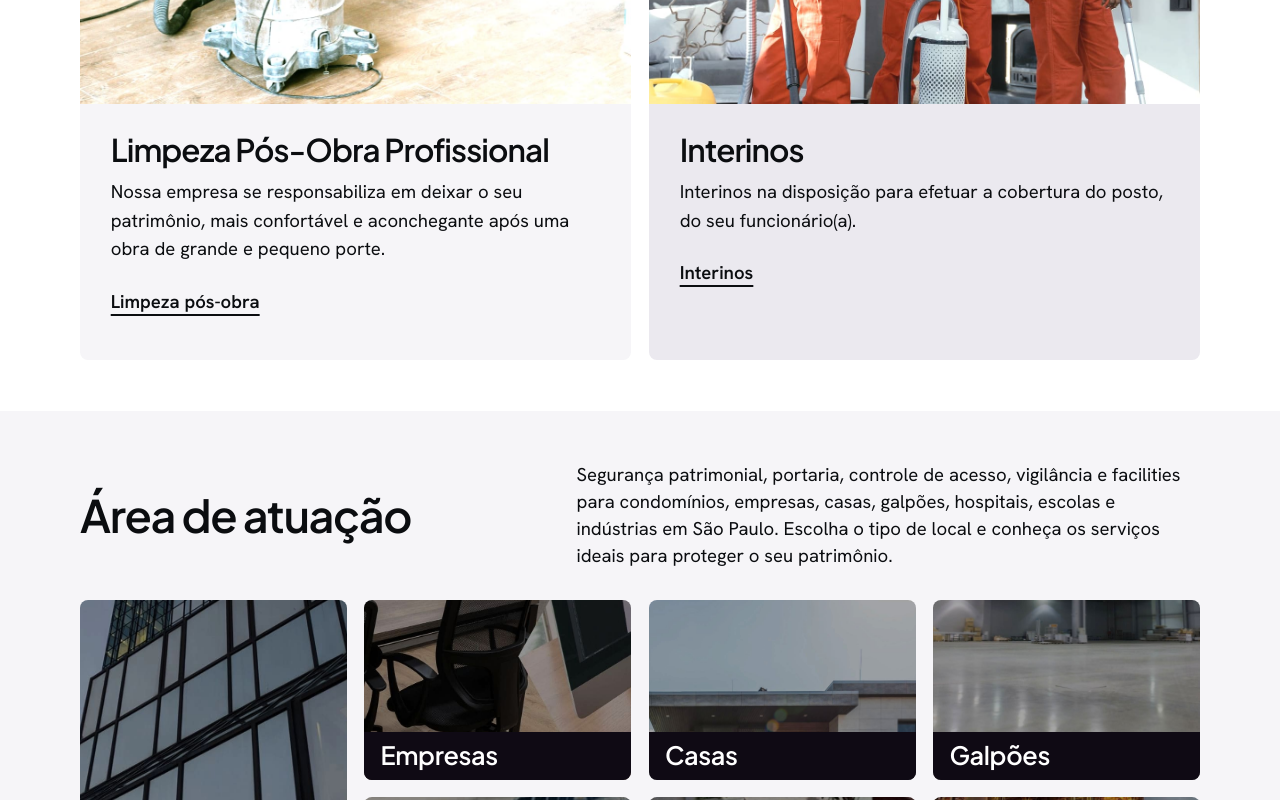
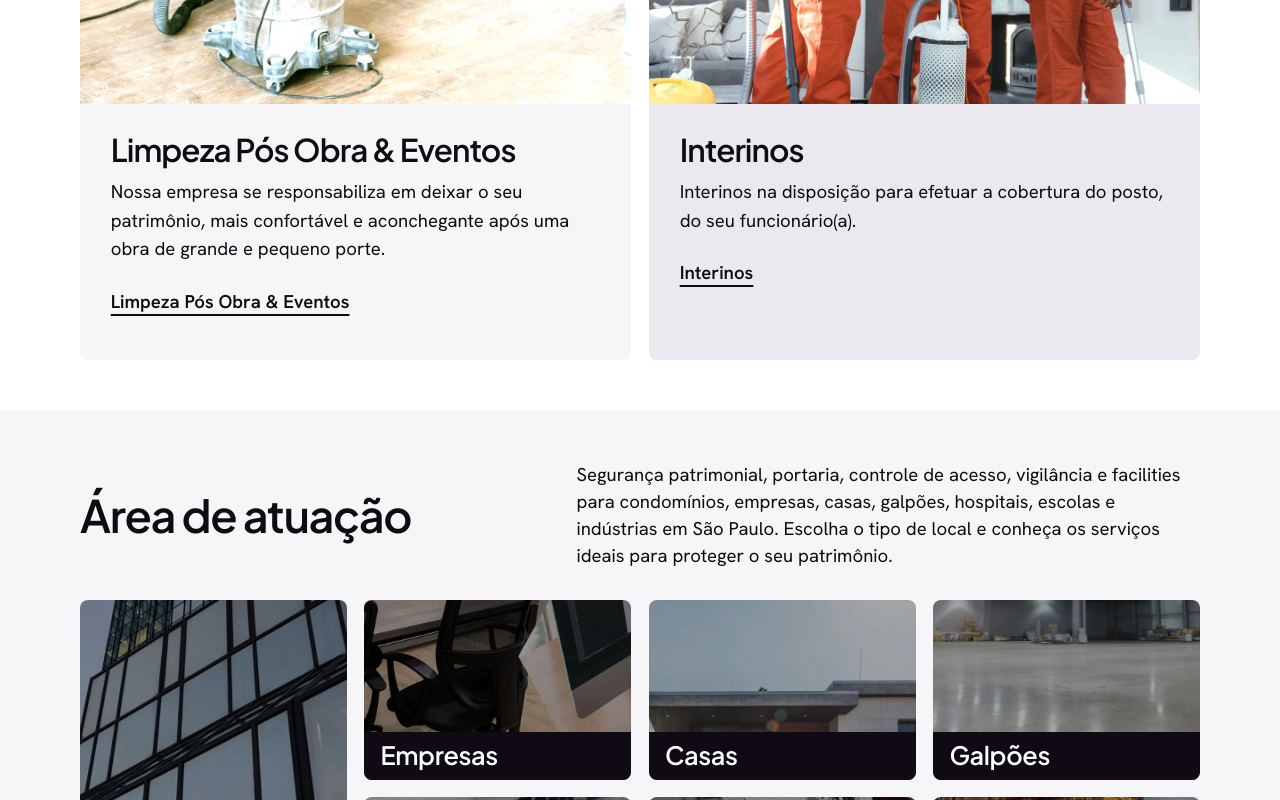
Before and after one commit to th3uuz/fort-protection, a Next.js app: page / in a window 1280 px wide. Shown: the part 1840-2640 px from the top of the page. Built offline with nearby package versions, Linux system fonts and the light colour scheme.

Commit message:
feat: servico Limpeza Pos Obra & Eventos
Co-Authored-By: Claude Sonnet 5.5 <noreply@anthropic.com>

```diff
--- a/src/app/page.tsx
+++ b/src/app/page.tsx
@@ -98,7 +98,7 @@ export default function Home() {
         />
       </section>
 
-      <section className={styles.duplo} aria-label="Limpeza pós-obra e interinos">
+      <section className={styles.duplo} aria-label="Limpeza pós obra & eventos, e interinos">
         <article className={styles.painel} data-reveal>
           <div className={styles.painelFoto}>
             <Image
@@ -114,7 +114,7 @@ export default function Home() {
             <h2>{home.posObra.titulo}</h2>
             <p>{home.posObra.texto}</p>
             <Link className={styles.linkTexto} href="/servicos/limpeza-pos-obra">
-              Limpeza pós-obra
+              Limpeza Pós Obra & Eventos
             </Link>
           </div>
         </article>
--- a/src/lib/conteudo.ts
+++ b/src/lib/conteudo.ts
@@ -13,7 +13,7 @@ export const home = {
       "Oferecemos soluções completas para proteção patrimonial e segurança de instalações empresariais e residenciais.",
   },
   posObra: {
-    titulo: "Limpeza Pós-Obra Profissional",
+    titulo: "Limpeza Pós Obra & Eventos",
     texto:
       "Nossa empresa se responsabiliza em deixar o seu patrimônio, mais confortável e aconchegante após uma obra de grande e pequeno porte.",
   },
--- a/src/lib/seo.ts
+++ b/src/lib/seo.ts
@@ -57,10 +57,10 @@ export const paginas: Record<string, PaginaSeo> = {
     h1: "Limpeza e Conservação",
   },
   "/servicos/limpeza-pos-obra": {
-    title: "Limpeza pós-obra em São Paulo | Fort Protection",
+    title: "Limpeza Pós Obra & Eventos em São Paulo | Fort Protection",
     description:
-      "Limpeza pós-obra profissional para obras de pequeno e grande porte em São Paulo. Orçamento sem compromisso: fale com a Fort Protection pelo WhatsApp.",
-    h1: "Limpeza pós-obra",
+      "Limpeza Pós Obra & Eventos em São Paulo, para obras de pequeno e grande porte. Orçamento sem compromisso: fale com a Fort Protection pelo WhatsApp.",
+    h1: "Limpeza Pós Obra & Eventos",
   },
   "/servicos/zeladoria": {
     title: "Zeladoria condominial em São Paulo | Fort Protection",
--- a/src/lib/servicos.ts
+++ b/src/lib/servicos.ts
@@ -192,8 +192,8 @@ export const servicos: Servico[] = [
   },
   {
     slug: "limpeza-pos-obra",
-    nome: "Limpeza pós-obra",
-    h1: "Limpeza pós-obra",
+    nome: "Limpeza Pós Obra & Eventos",
+    h1: "Limpeza Pós Obra & Eventos",
     grupo: "facilities",
     descricao:
       "Nossa empresa se responsabiliza em deixar o seu patrimônio, mais confortável e aconchegante após uma obra de grande e pequeno porte.",
@@ -206,11 +206,11 @@ export const servicos: Servico[] = [
     ],
     duvidas: [
       {
-        pergunta: "Fazem limpeza pós-obra de obra pequena?",
+        pergunta: "Fazem limpeza pós obra de obra pequena?",
         resposta: "Sim. Atendemos obras de grande e pequeno porte.",
       },
       {
-        pergunta: "Quanto custa a limpeza pós-obra por m²?",
+        pergunta: "Quanto custa a limpeza pós obra por m²?",
         resposta:
           "O valor depende da obra. Peça um orçamento sem compromisso.",
       },
```
Also changed, not shown: 1 other file (tests, documents, lock files or other folders).
